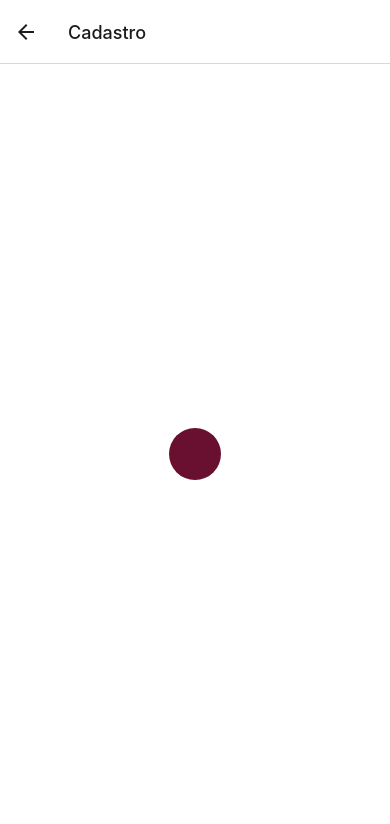
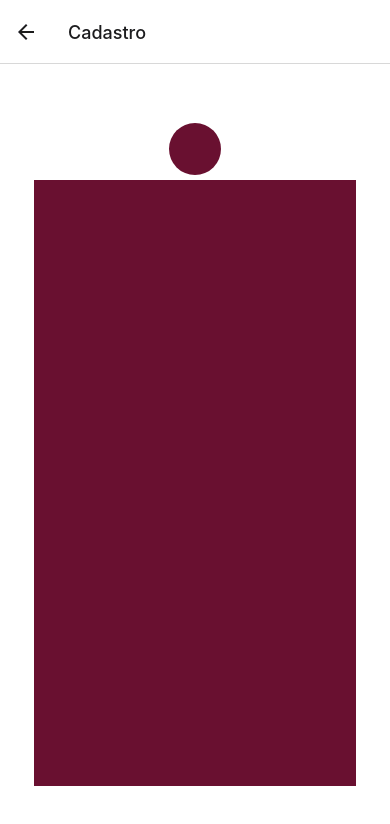
Before and after one commit to MiichelSoouza/app-maria, a React Native app: screen /Cadastro in a window 390 px wide. Shown: the top 824 px of the page. Built offline with nearby package versions, Linux system fonts and the light colour scheme.

Commit message:
Nova atualização

```diff
--- a/screens/CadastroScreen.js
+++ b/screens/CadastroScreen.js
@@ -8,6 +8,9 @@ export default function CadastroScreen() {
     <View style={styles.container}>
       <StatusBar style="light" />
       <View style={styles.circle}></View>
+      <View style={styles.bigBox}>
+      <View style={styles.box}></View>
+      </View>
     </View>
   );
 }
@@ -18,18 +21,28 @@ const styles = StyleSheet.create({
       backgroundColor: '#fff',
       alignItems: 'center',
       justifyContent: 'center',
-      padding: 53,
-      gap: 24,
+      gap: 5,
     },
+
     circle:{
       backgroundColor: '#691030',
       width: 52,
       height: 52,
-      borderRadius: 100
+      borderRadius: 100,
+      paddingLeft: 50
     },
-    box: {
-      backgroundColor: '#D9D9D9',
-      width: 52,
-      height: 52,
+    bigBox: {
+      backgroundColor: '#691030',
+      width: 322,
+      height: 606
+    },
+    box:{
+      form: {
+        width: 32,
+        height: 542,
+        borderRadius: 25,
+        backgroundColor: '#D9D9D9',
+      },
+
     }
 });
```
